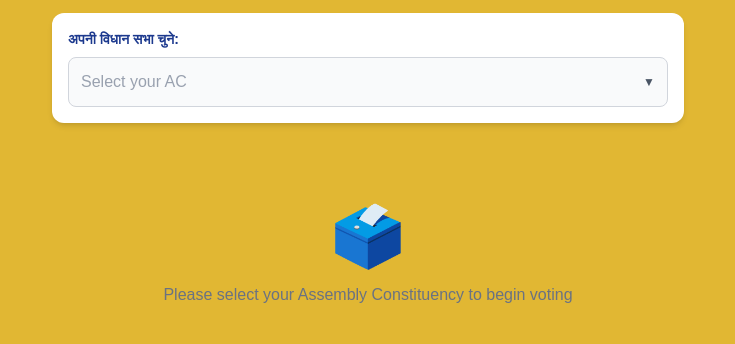
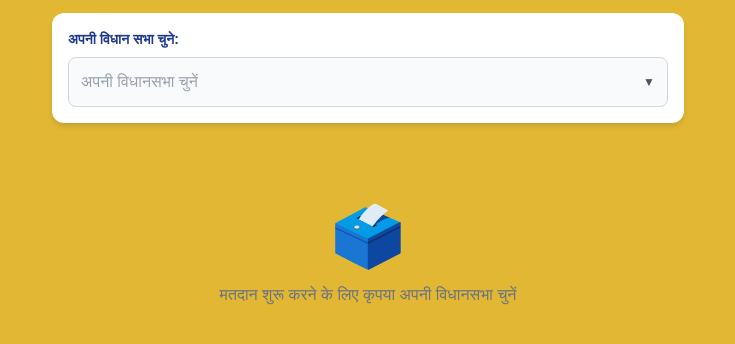
Before and after one commit to BearerOP/evm-next, a Next.js app: page / in a window 1280 px wide. Shown: the part 602-946 px from the top of the page, without its empty margins (272-1007 px from the left). Built offline with nearby package versions, Linux system fonts and the light colour scheme.

Commit message:
Translate candidate selection and voting instructions to Hindi in EVMApp component

```diff
--- a/app/page.tsx
+++ b/app/page.tsx
@@ -304,7 +304,7 @@ export default function EVMApp() {
               className="w-full flex items-center justify-between bg-gray-50 border border-gray-300 rounded-lg px-3 py-3 text-left disabled:opacity-50"
             >
               <span className={selectedAC ? 'text-gray-900' : 'text-gray-400'}>
-                {loading ? 'Loading candidates...' : selectedAC || 'Select your AC'}
+                {loading ? 'उम्मीदवार लोड हो रहे हैं...' : selectedAC || 'अपनी विधानसभा चुनें'}
               </span>
               <span className={`text-xs text-gray-600 transition-transform ${showACDropdown ? 'rotate-180' : ''}`}>
                 ▼
@@ -490,7 +490,7 @@ export default function EVMApp() {
             <div className="text-center py-16">
               <div className="text-6xl mb-4">🗳️</div>
               <p className="text-gray-500 px-10">
-                Please select your Assembly Constituency to begin voting
+                मतदान शुरू करने के लिए कृपया अपनी विधानसभा चुनें
               </p>
             </div>
           )}
```
